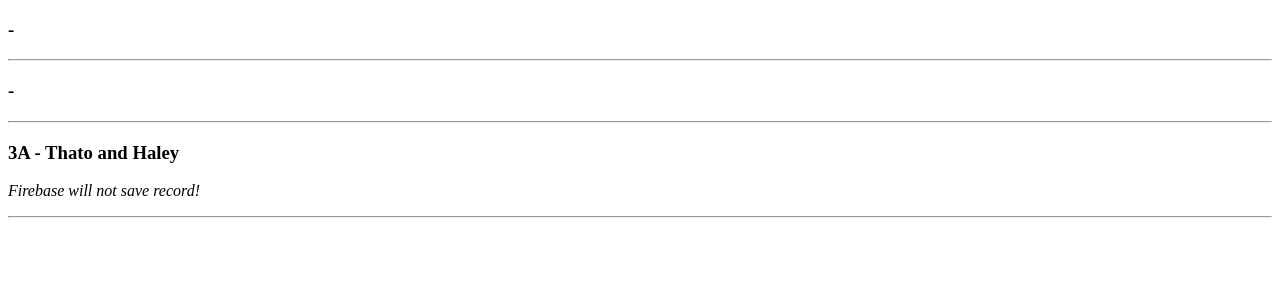
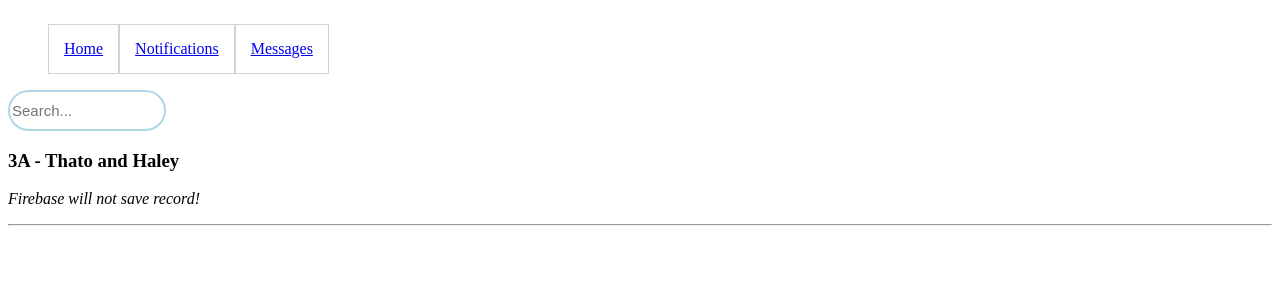
Before and after one commit to chanzlee/SocialMediaClone-React, a React app: page / in a window 1280 px wide. Shown: the top 300 px of the page. Built offline with nearby package versions, Linux system fonts and the light colour scheme.

Commit message:
add css nav bar,search box

```diff
--- a/src/components/Navbar.jsx
+++ b/src/components/Navbar.jsx
@@ -4,6 +4,7 @@ import NavbarSearch from "./NavbarSearch";
 
 function Navbar(){
   return (
+
     <div>
       <NavbarLink/>
       <NavbarSearch/>
--- a/src/components/NavbarLink.jsx
+++ b/src/components/NavbarLink.jsx
@@ -1,13 +1,26 @@
 import React from "react";
 import PropTypes from "prop-types";
 
-function NavbarLink(props){
+function NavbarLink(){
+    const navLinkStyle ={
+        listStyleType: "none",
+        display:"inline-block"
+    }
+    const linkStyle ={
+        listStyleType: "none",
+        display:"inline-block",
+        padding:"15px",
+        border:"solid lightgray 1px"
+
+
+    }
+
   return (
-    <div>
-      <h3>{props.location} - {props.names}</h3>
-      <p><em>{props.issue}</em></p>
-      <hr/>
-    </div>
+    <ul style={navLinkStyle}>
+        <li style={linkStyle}><a href="#">Home</a></li>
+        <li style={linkStyle}> <a href="#">Notifications</a></li>
+        <li style={linkStyle}> <a href="#">Messages</a></li>
+    </ul>
   );
 }
 
--- a/src/components/NavbarSearch.jsx
+++ b/src/components/NavbarSearch.jsx
@@ -1,13 +1,23 @@
 import React from "react";
 import PropTypes from "prop-types";
 
-function NavbarSearch(props){
+function NavbarSearch(){
+
+    const searchBarStyle ={
+        listStyleType: "none",
+        display:"inline-block",
+        height:"35px",
+        width:"150px",
+        border:"solid lightblue 2px",
+        borderRadius: "25px",
+        fontSize: "15px"
+    }
+
   return (
-    <div>
-      <h3>{props.location} - {props.names}</h3>
-      <p><em>{props.issue}</em></p>
-      <hr/>
-    </div>
+      <form className="seach">
+      <input style={searchBarStyle} type="text"   placeholder="Search..."></input>
+      </form>
+
   );
 }
 
```
